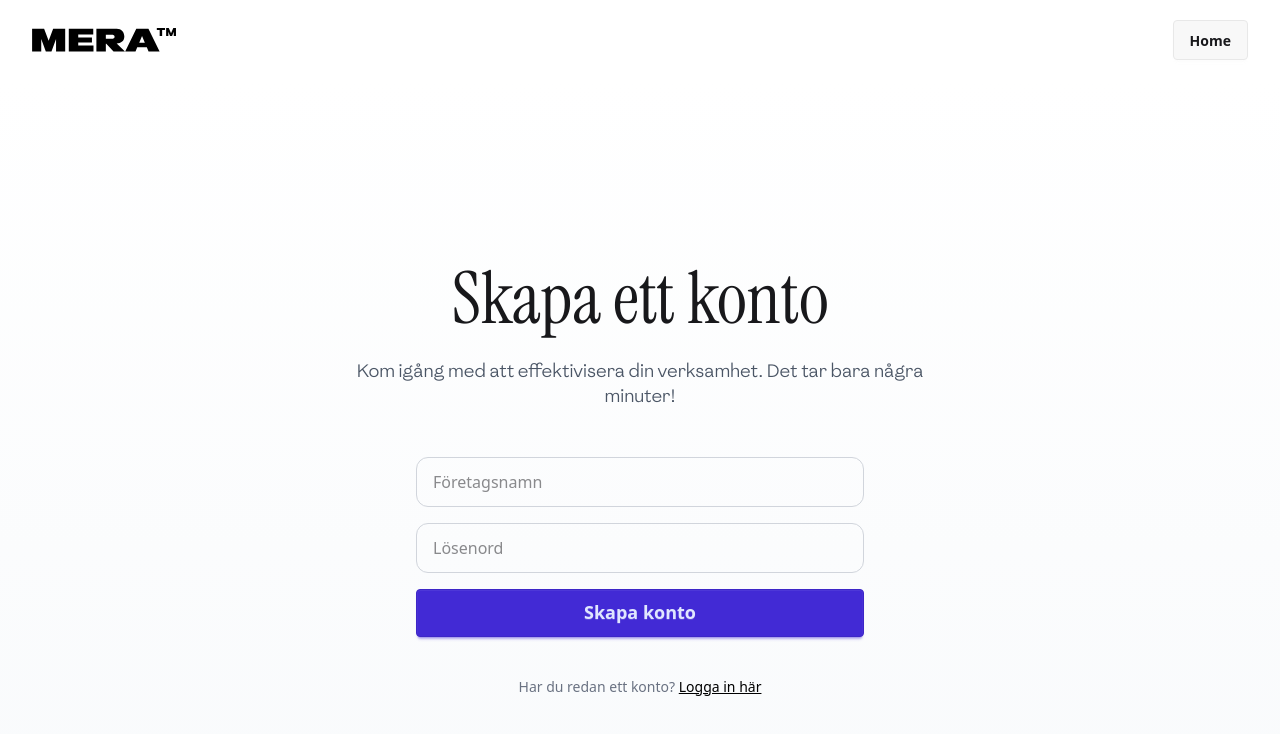
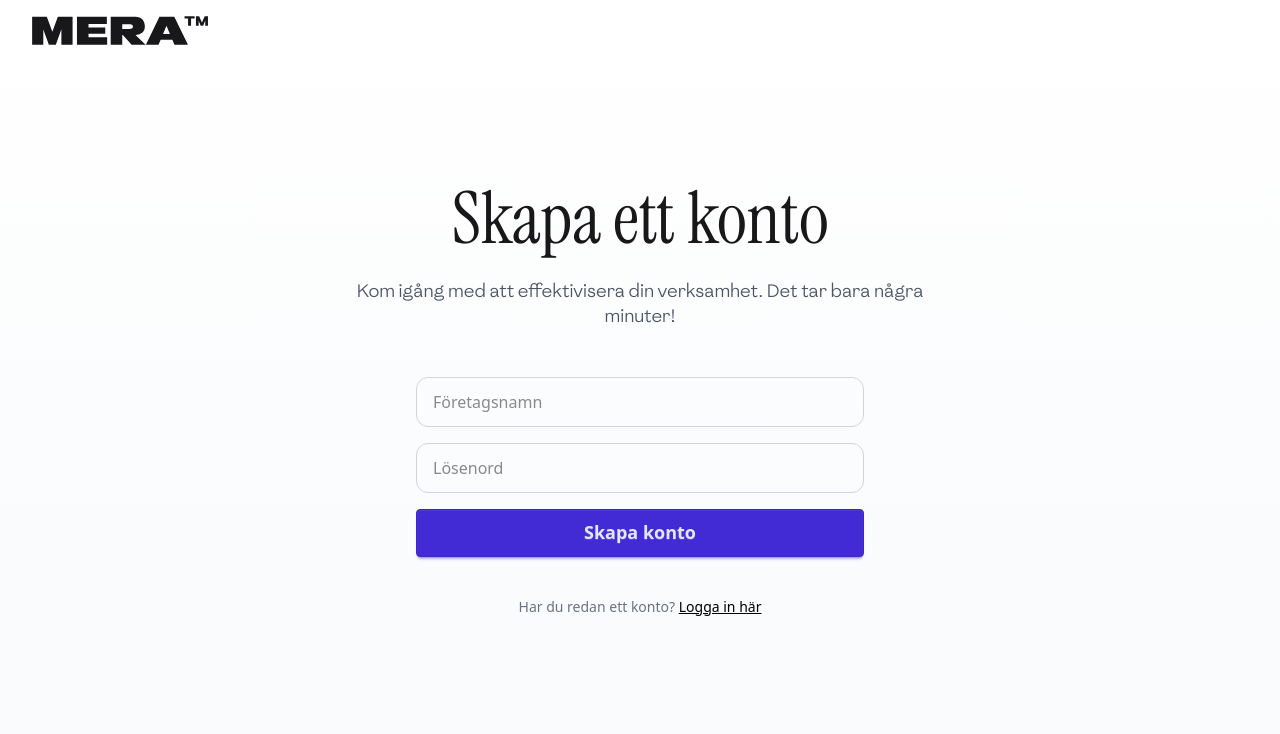
Before and after one commit to Hampus2001/mera, a Next.js app in the folder frontend/: page /signup in a window 1280 px wide. Shown: the top 734 px of the page. Built offline with nearby package versions, Linux system fonts and the light colour scheme.

Commit message:
fix med nav

```diff
--- a/frontend/app/signup/page.js
+++ b/frontend/app/signup/page.js
@@ -2,6 +2,7 @@
 import Link from "next/link";
 import { useState } from "react";
 import Navbar from "@/components/Navbar";
+import LandingNav from "@/components/LandingNav";
 
 export default function SignUp() {
   const [username, setUsername] = useState("");
@@ -24,46 +25,8 @@ export default function SignUp() {
   }
 
   return (
-    <div>
-      <header className="fixed top-0 left-0 w-screen z-20 border-b border-black">
-        <div className="flex items-center justify-between px-8 py-4">
-          <div>
-            <svg
-              className="w-32 lg:w-36"
-              viewBox="0 0 605 99"
-              fill="none"
-              xmlns="http://www.w3.org/2000/svg"
-            >
-              <path
-                d="M524.4 8.88794V0.439941H558.96V8.88794H546.8V33.3359H536.432V8.88794H524.4ZM563.568 33.3359V0.439941H574.576L584.176 22.3279L593.648 0.439941H604.912V33.3359H595.568V15.5439L588.528 33.3359H579.952L572.912 16.0559V33.3359H563.568Z"
-                fill="black"
-              />
-              <path
-                d="M0.42395 98.9999V2.99994H50.856L69.9279 53.9439L88.8719 2.99994H139.432V98.9999H101.032V45.7519L81.8319 98.9999H58.024L38.824 46.0079V98.9999H0.42395Z"
-                fill="black"
-              />
-              <path
-                d="M154.549 98.9999V2.99994H257.333V27.3199H194.229V39.6079H251.829V60.8559H194.229V73.3999H258.357V98.9999H154.549Z"
-                fill="black"
-              />
-              <path
-                d="M270.549 98.9999V2.99994H355.797C375.381 2.99994 387.925 15.9279 387.925 36.1519C387.925 55.3519 374.357 64.0559 355.797 65.4639L390.613 98.9999H342.485L312.149 65.7199H310.229V98.9999H270.549ZM334.037 44.7279C342.485 44.7279 346.965 42.6799 346.965 36.4079C346.965 29.8799 342.357 28.0879 333.141 28.0879H310.229V44.7279H334.037Z"
-                fill="black"
-              />
-              <path
-                d="M434.91 98.9999H391.518L438.11 2.99994H489.182L536.158 98.9999H489.694L482.398 81.3359H442.206L434.91 98.9999ZM450.526 61.4959H474.078L462.302 33.2079L450.526 61.4959Z"
-                fill="black"
-              />
-            </svg>
-          </div>
-
-          <span className="space-x-4 py-1">
-            <Link href="/">
-              <button className="btn">Home</button>
-            </Link>
-          </span>
-        </div>
-
+    <>
+      <LandingNav variant="signUp" />
       <section className="flex flex-col items-center justify-center min-h-screen px-6 lg:px-40 gap-y-6 bg-gradient-to-b from-white to-slate-50">
         <h1 className="font-instrument text-5xl lg:text-7xl text-center">
           Skapa ett konto
@@ -103,7 +66,6 @@ export default function SignUp() {
           </Link>
         </p>
       </section>
-      </header>
-    </div>
+    </>
   );
 }
--- a/frontend/components/LandingNav.js
+++ b/frontend/components/LandingNav.js
@@ -3,8 +3,9 @@
 import Link from "next/link";
 import { useState } from "react";
 
-export default function LandingNav() {
+export default function LandingNav({ variant }) {
   const [open, setOpen] = useState(false);
+  const isSignUp = variant === "signUp";
 
   function handleMobileMenu() {
     setOpen((prev) => !prev);
@@ -14,34 +15,23 @@ export default function LandingNav() {
     <header className="fixed top-0 left-0 w-screen z-10 backdrop-blur-sm">
       <div className="flex items-center justify-between px-8 py-4">
         <div>
+          <Link href="/">
             <svg
-            className="w-36 lg:w-44"
+              className="w-36 lg:w-44 hover:text-primary"
               viewBox="0 0 605 99"
-            fill="none"
+              fill="currentColor"
               xmlns="http://www.w3.org/2000/svg"
             >
-            <path
-              d="M524.4 8.88794V0.439941H558.96V8.88794H546.8V33.3359H536.432V8.88794H524.4ZM563.568 33.3359V0.439941H574.576L584.176 22.3279L593.648 0.439941H604.912V33.3359H595.568V15.5439L588.528 33.3359H579.952L572.912 16.0559V33.3359H563.568Z"
-              fill="black"
-            />
-            <path
-              d="M0.42395 98.9999V2.99994H50.856L69.9279 53.9439L88.8719 2.99994H139.432V98.9999H101.032V45.7519L81.8319 98.9999H58.024L38.824 46.0079V98.9999H0.42395Z"
-              fill="black"
-            />
-            <path
-              d="M154.549 98.9999V2.99994H257.333V27.3199H194.229V39.6079H251.829V60.8559H194.229V73.3999H258.357V98.9999H154.549Z"
-              fill="black"
-            />
-            <path
-              d="M270.549 98.9999V2.99994H355.797C375.381 2.99994 387.925 15.9279 387.925 36.1519C387.925 55.3519 374.357 64.0559 355.797 65.4639L390.613 98.9999H342.485L312.149 65.7199H310.229V98.9999H270.549ZM334.037 44.7279C342.485 44.7279 346.965 42.6799 346.965 36.4079C346.965 29.8799 342.357 28.0879 333.141 28.0879H310.229V44.7279H334.037Z"
-              fill="black"
-            />
-            <path
-              d="M434.91 98.9999H391.518L438.11 2.99994H489.182L536.158 98.9999H489.694L482.398 81.3359H442.206L434.91 98.9999ZM450.526 61.4959H474.078L462.302 33.2079L450.526 61.4959Z"
-              fill="black"
-            />
+              <path d="M524.4 8.88794V0.439941H558.96V8.88794H546.8V33.3359H536.432V8.88794H524.4ZM563.568 33.3359V0.439941H574.576L584.176 22.3279L593.648 0.439941H604.912V33.3359H595.568V15.5439L588.528 33.3359H579.952L572.912 16.0559V33.3359H563.568Z" />
+              <path d="M0.42395 98.9999V2.99994H50.856L69.9279 53.9439L88.8719 2.99994H139.432V98.9999H101.032V45.7519L81.8319 98.9999H58.024L38.824 46.0079V98.9999H0.42395Z" />
+              <path d="M154.549 98.9999V2.99994H257.333V27.3199H194.229V39.6079H251.829V60.8559H194.229V73.3999H258.357V98.9999H154.549Z" />
+              <path d="M270.549 98.9999V2.99994H355.797C375.381 2.99994 387.925 15.9279 387.925 36.1519C387.925 55.3519 374.357 64.0559 355.797 65.4639L390.613 98.9999H342.485L312.149 65.7199H310.229V98.9999H270.549ZM334.037 44.7279C342.485 44.7279 346.965 42.6799 346.965 36.4079C346.965 29.8799 342.357 28.0879 333.141 28.0879H310.229V44.7279H334.037Z" />
+              <path d="M434.91 98.9999H391.518L438.11 2.99994H489.182L536.158 98.9999H489.694L482.398 81.3359H442.206L434.91 98.9999ZM450.526 61.4959H474.078L462.302 33.2079L450.526 61.4959Z" />
             </svg>
+          </Link>
         </div>
+        {!isSignUp && (
+          <>
             <nav className="hidden lg:block space-x-8 font-absans">
               <Link className="cursor-pointer" href="/">
                 Examples
@@ -94,7 +84,9 @@ export default function LandingNav() {
                       </li>
                       <li>
                         <details className="dropdown dropdown-center">
-                      <summary className="cursor-pointer ">Resources</summary>
+                          <summary className="cursor-pointer ">
+                            Resources
+                          </summary>
                           <ul className="menu dropdown-content p-4 bg-base-300 mt-1">
                             <li>
                               <a>Item</a>
@@ -134,6 +126,8 @@ export default function LandingNav() {
                 </div>
               )}
             </nav>
+          </>
+        )}
       </div>
     </header>
   );
```
Lines whose indentation alone changed are shown as unchanged.
